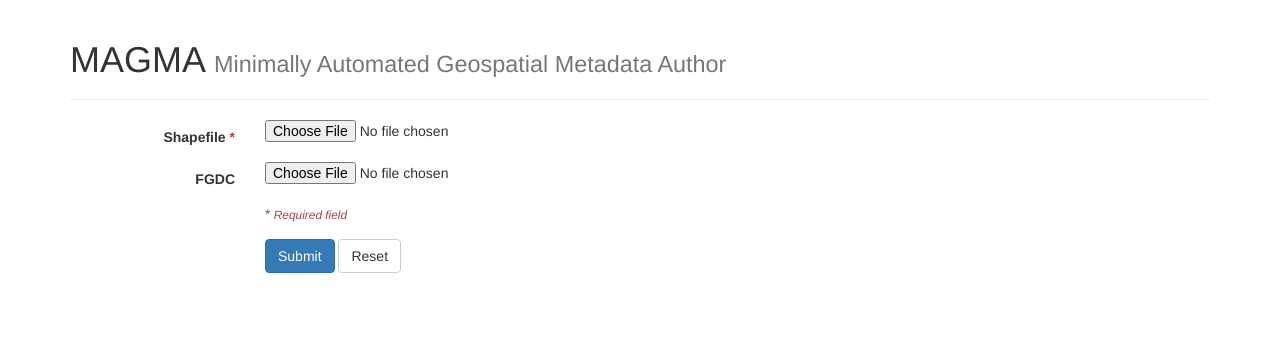
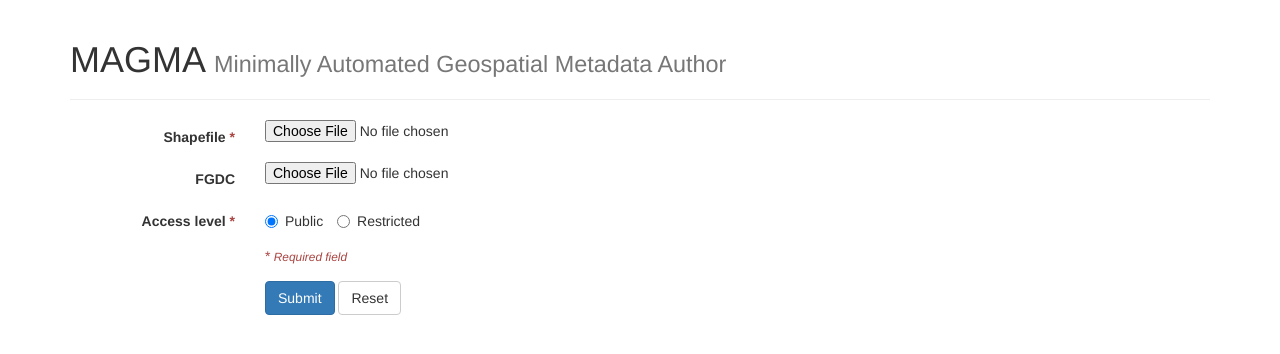
Before and after one commit to MITLibraries/magma, a Flask app: page / in a window 1280 px wide. Shown: the top 354 px of the page. Run offline with Flask 2, Linux system fonts and the light colour scheme; some libraries are stand-ins or nearby versions.

Commit message:
Add option to select access level

```diff
--- a/magma/home/__init__.py
+++ b/magma/home/__init__.py
@@ -37,6 +37,8 @@ def index():
             metadata = process(tmp, fgdc)
         finally:
             shutil.rmtree(tmp)
+        if request.form['access'] == 'restricted':
+            metadata.set_restricted_access()
         response = make_response(metadata.write())
         response.headers['Content-type'] = 'text/xml'
         response.headers['Content-Disposition'] = 'attachment; filename=fgdc.xml'
--- a/magma/templates/index.html
+++ b/magma/templates/index.html
@@ -25,6 +25,17 @@
                 </div>
             </div>
             <div class="form-group">
+                <label class="col-md-2 control-label">Access level <span class="text-danger">*</span></label>
+                <div class="col-md-10">
+                    <label class="radio-inline">
+                        <input type="radio" name="access" id="access1" value="public" checked> Public
+                    </label>
+                    <label class="radio-inline">
+                        <input type="radio" name="access" id="access2" value="restricted"> Restricted
+                    </label>
+                </div>
+            </div>
+            <div class="form-group">
                 <div class="col-md-offset-2 col-md-10">
                     <span class="text-danger">*<small><em> Required field   </em></small></span>
                 </div>
--- a/magma/upload.py
+++ b/magma/upload.py
@@ -117,6 +117,10 @@ class FGDC(object):
         for el in elements:
             self._get_path(el)
 
+    def set_restricted_access(self):
+        accconst = self._get_path('idinfo/accconst')
+        accconst.text = "Restricted Access Online: Access granted to Licensee only. Available only to MIT affiliates."
+
     def _get_path(self, path):
         return get_path(path, self.root)
 
```
Also changed, not shown: tests/test_upload.py (+11 -0 lines).
